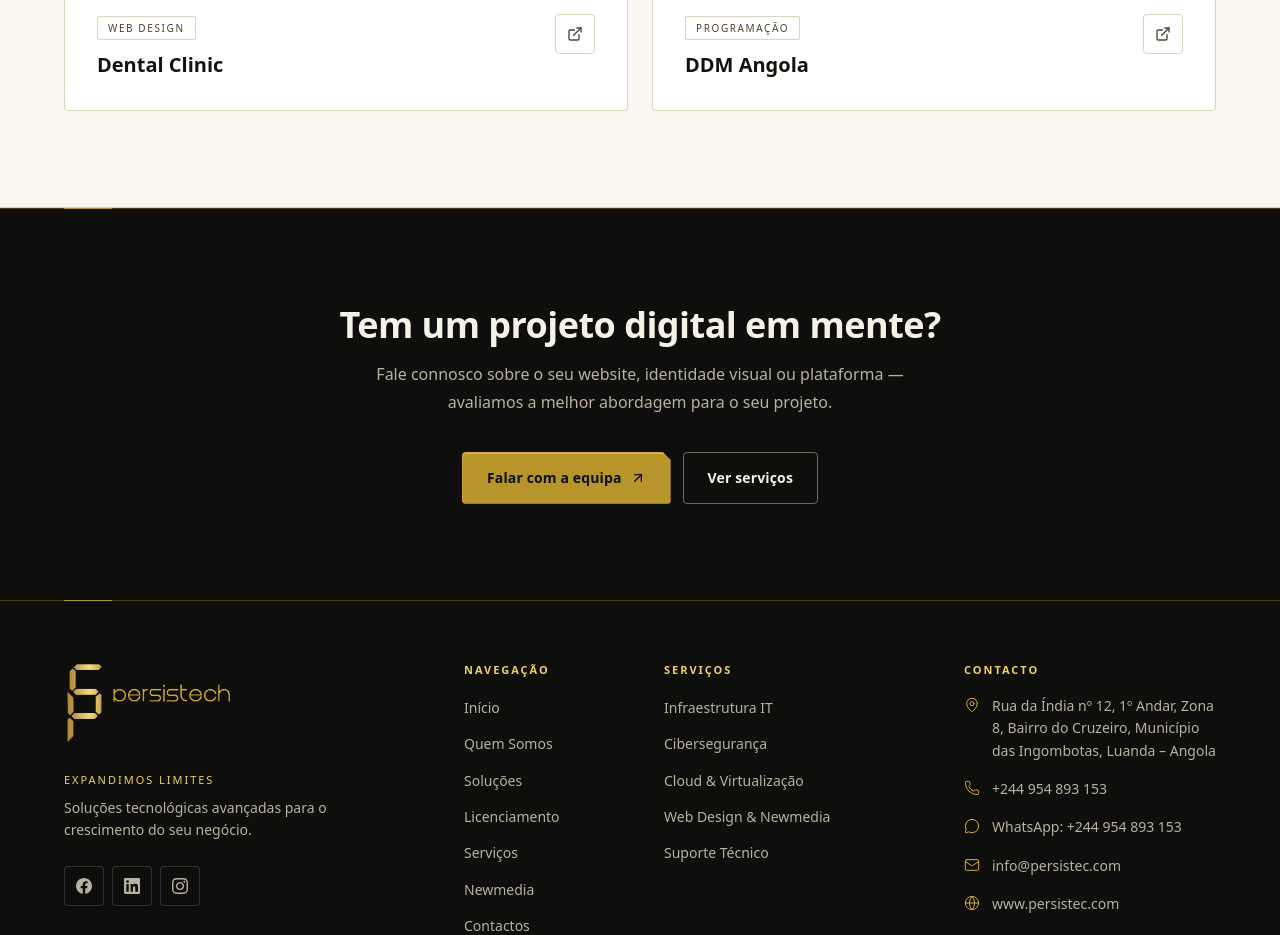
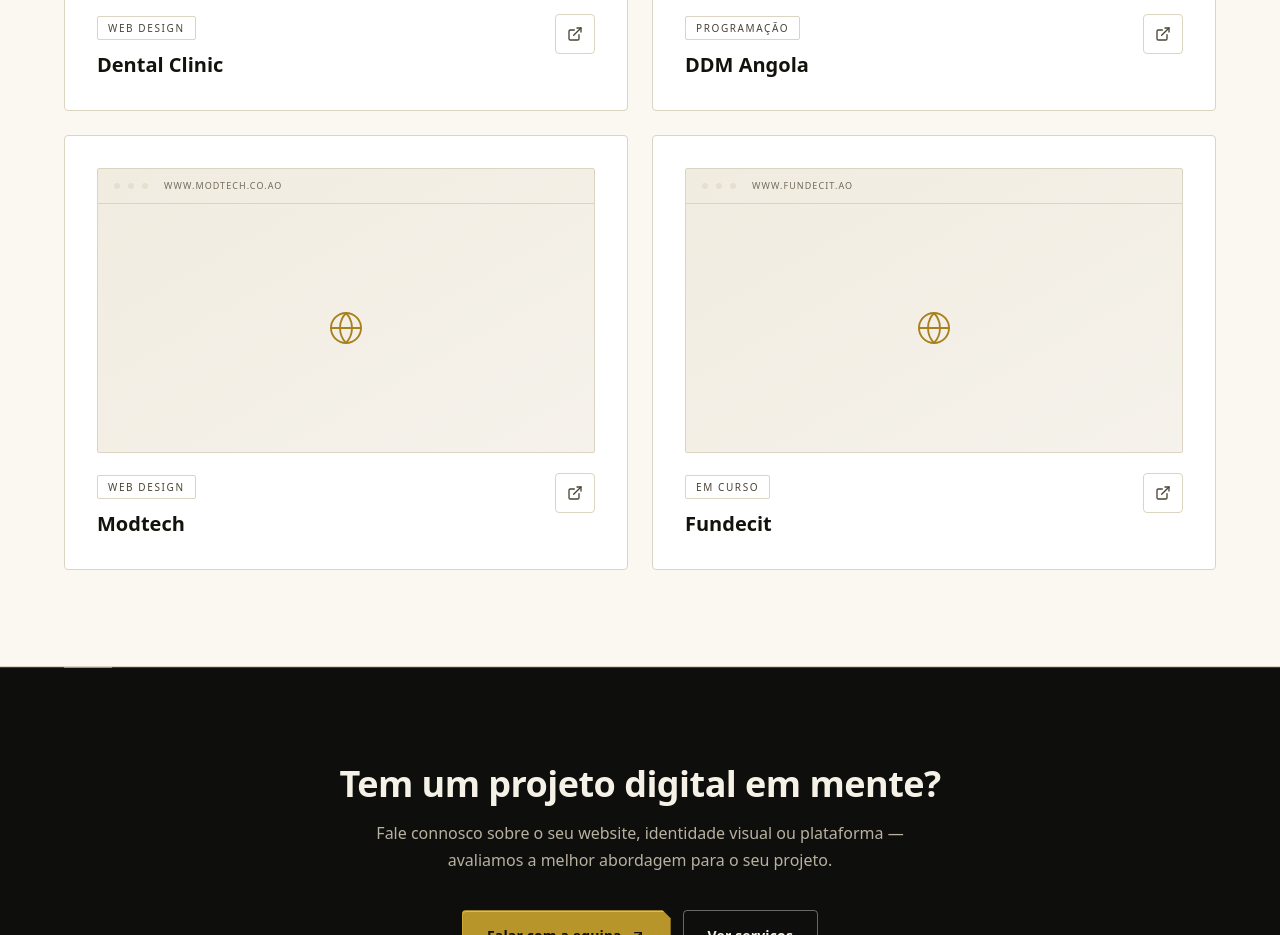
Before and after one commit to persistec/persistech, a Next.js app: page /newmedia in a window 1280 px wide. Shown: the part 4000-4935 px from the top of the page. Built offline with nearby package versions, Linux system fonts and the light colour scheme.

Commit message:
feat(newmedia): add Modtech and Fundecit to portfolio

```diff
--- a/src/components/newmedia/PortfolioSection.tsx
+++ b/src/components/newmedia/PortfolioSection.tsx
@@ -27,6 +27,16 @@ const projects = [
     category: "Programação",
     href: "http://www.ddmangola.com",
   },
+  {
+    name: "Modtech",
+    category: "Web Design",
+    href: "https://www.modtech.co.ao",
+  },
+  {
+    name: "Fundecit",
+    category: "Em curso",
+    href: "https://www.fundecit.ao",
+  },
 ];
 
 const revealDelays = [
@@ -34,6 +44,8 @@ const revealDelays = [
   "delay-[100ms]",
   "delay-[200ms]",
   "delay-[300ms]",
+  "delay-[0ms]",
+  "delay-[100ms]",
 ];
 
 export default function PortfolioSection() {
```
